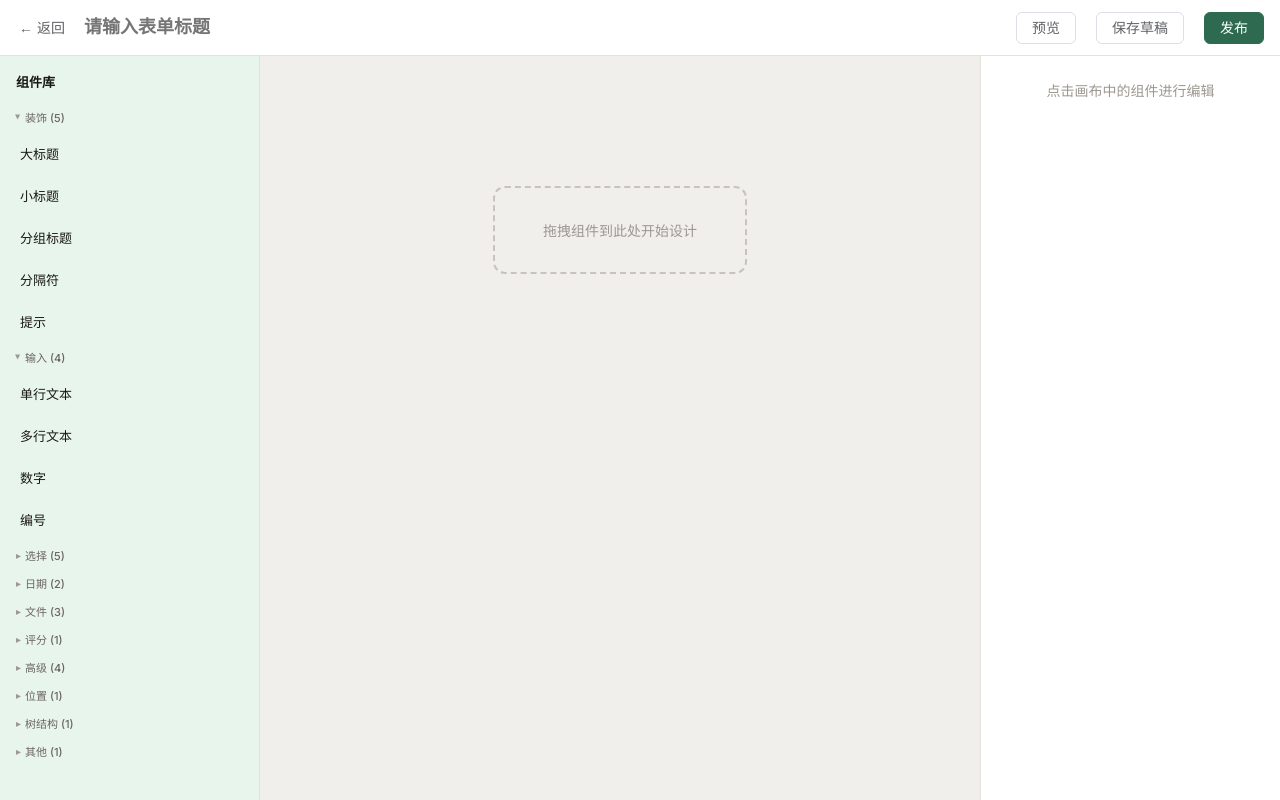
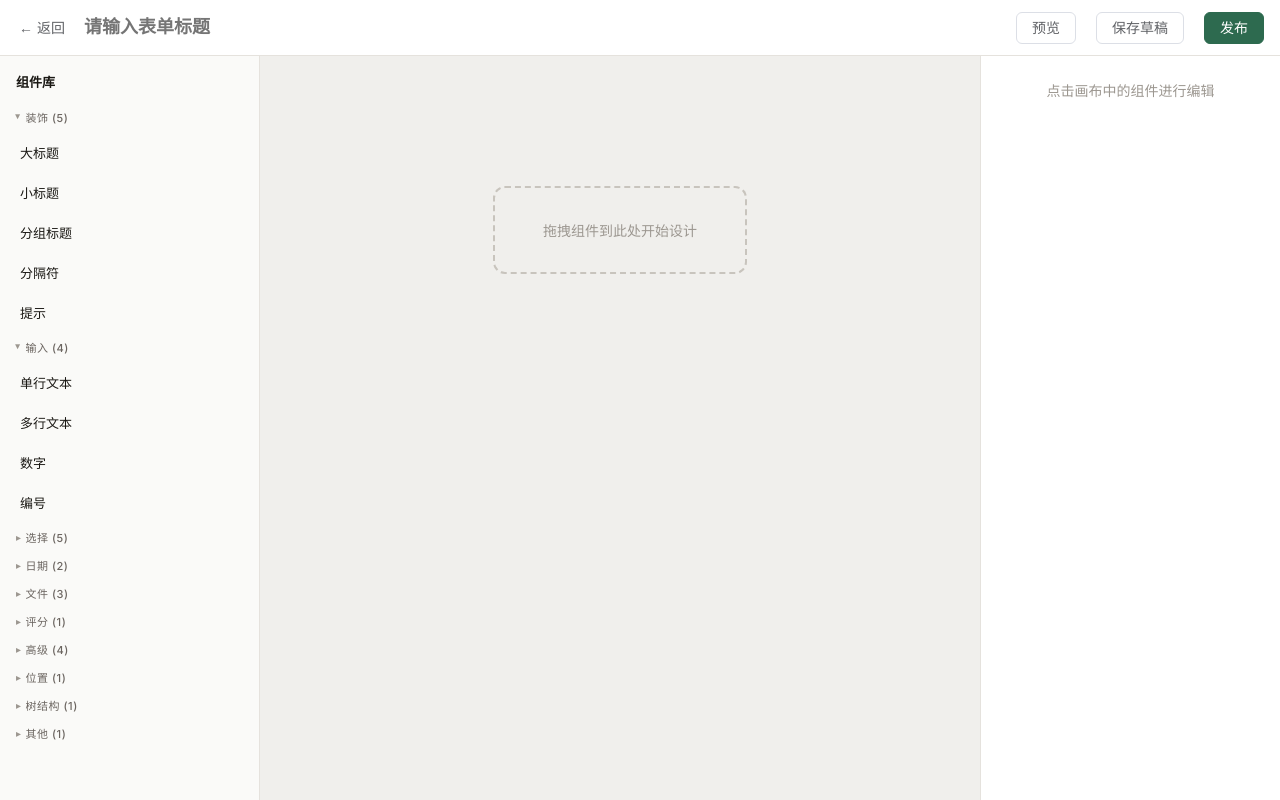
Before and after one commit to ZoHuan/FormCenter, a Vue app: page /formDesigner in a window 1280 px wide. Built offline with nearby package versions, Linux system fonts and the light colour scheme.

Commit message:
refactor: 组件面板精调 — 浅暖底+项目hover左移2px+分组uppercase

```diff
--- a/src/components/designer/ComponentPalette.vue
+++ b/src/components/designer/ComponentPalette.vue
@@ -72,16 +72,21 @@ function typeLabel(t: string) {
 <style scoped lang="scss">
 .palette {
   padding: 12px 8px;
+  background: #FAFAF8;
+  height: 100%;
+  overflow-y: auto;
 }
 .palette-title {
   font-size: 13px;
   font-weight: 600;
   padding: 4px 8px 12px;
+  color: var(--color-text);
 }
 
 .group-title {
   font-size: 11px;
   font-weight: 500;
+  letter-spacing: 0.5px;
   color: var(--color-text-secondary);
   padding: 6px 8px;
   cursor: pointer;
@@ -90,6 +95,7 @@ function typeLabel(t: string) {
   align-items: center;
   gap: 4px;
   transition: background 0.15s;
+  text-transform: uppercase;
 
   &:hover {
     background: var(--color-canvas);
@@ -108,18 +114,25 @@ function typeLabel(t: string) {
 }
 
 .palette-item {
-  height: 40px;
+  height: 38px;
   display: flex;
   align-items: center;
   padding: 0 12px;
   font-size: 13px;
+  color: var(--color-text);
   cursor: grab;
-  border-radius: var(--radius-md);
+  border-radius: var(--radius-sm);
   margin: 2px 0;
-  transition: background 0.15s;
+  transition: all 0.15s ease-out;
 
   &:hover {
     background: var(--color-primary-bg);
+    transform: translateX(2px);
+  }
+
+  &:active {
+    cursor: grabbing;
+    opacity: 0.4;
   }
 }
 </style>
```
